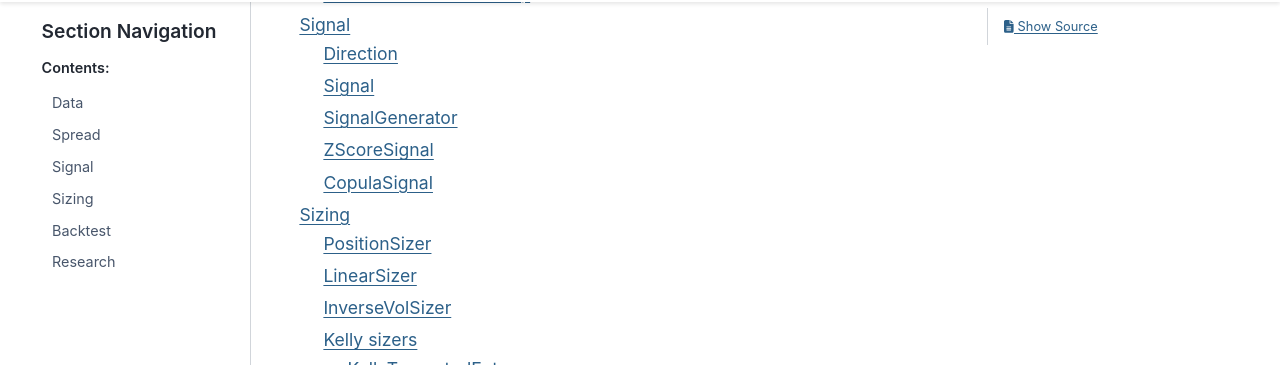
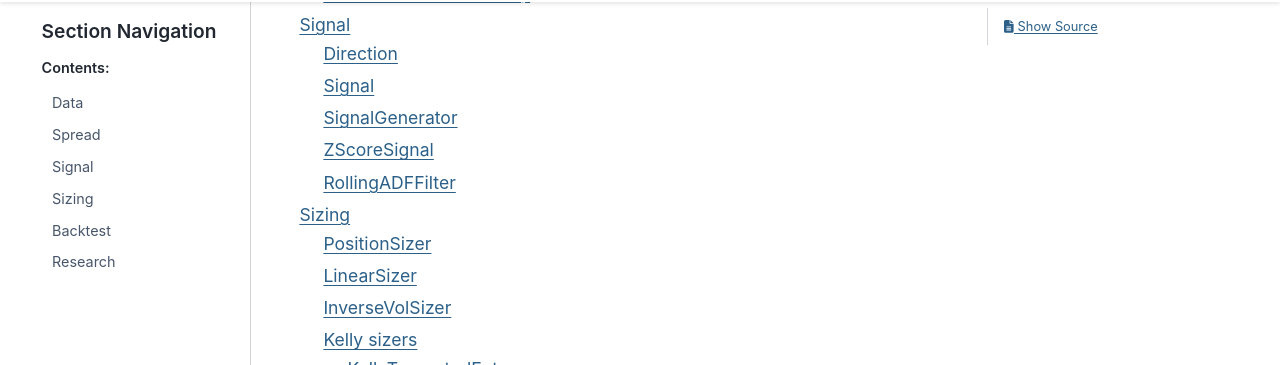
Before and after one commit to SarcasticMatrix/spreadpy, a Sphinx documentation site: the page built from doc/api/index.rst, in a window 1280 px wide and 900 px high, scrolled down 493 px. Shown: the part 88-453 px from the top of the window. Built offline with Sphinx 7.4.7 and the PyData theme 0.15.4, drawn with Linux system fonts in a browser that asks for light colours.

Commit message:
small doc fix

```diff
--- a/doc/api/signal.rst
+++ b/doc/api/signal.rst
@@ -30,8 +30,8 @@ ZScoreSignal
 .. autoclass:: spreadpy.signal.zScoreSignal.ZScoreSignal
     :members:
 
-CopulaSignal
-============
+RollingADFFilter
+================
 
-.. autoclass:: spreadpy.signal.copulaSignal.CopulaSignal
+.. autoclass:: spreadpy.signal.rollingADFFilter.RollingADFFilter
     :members:
```
